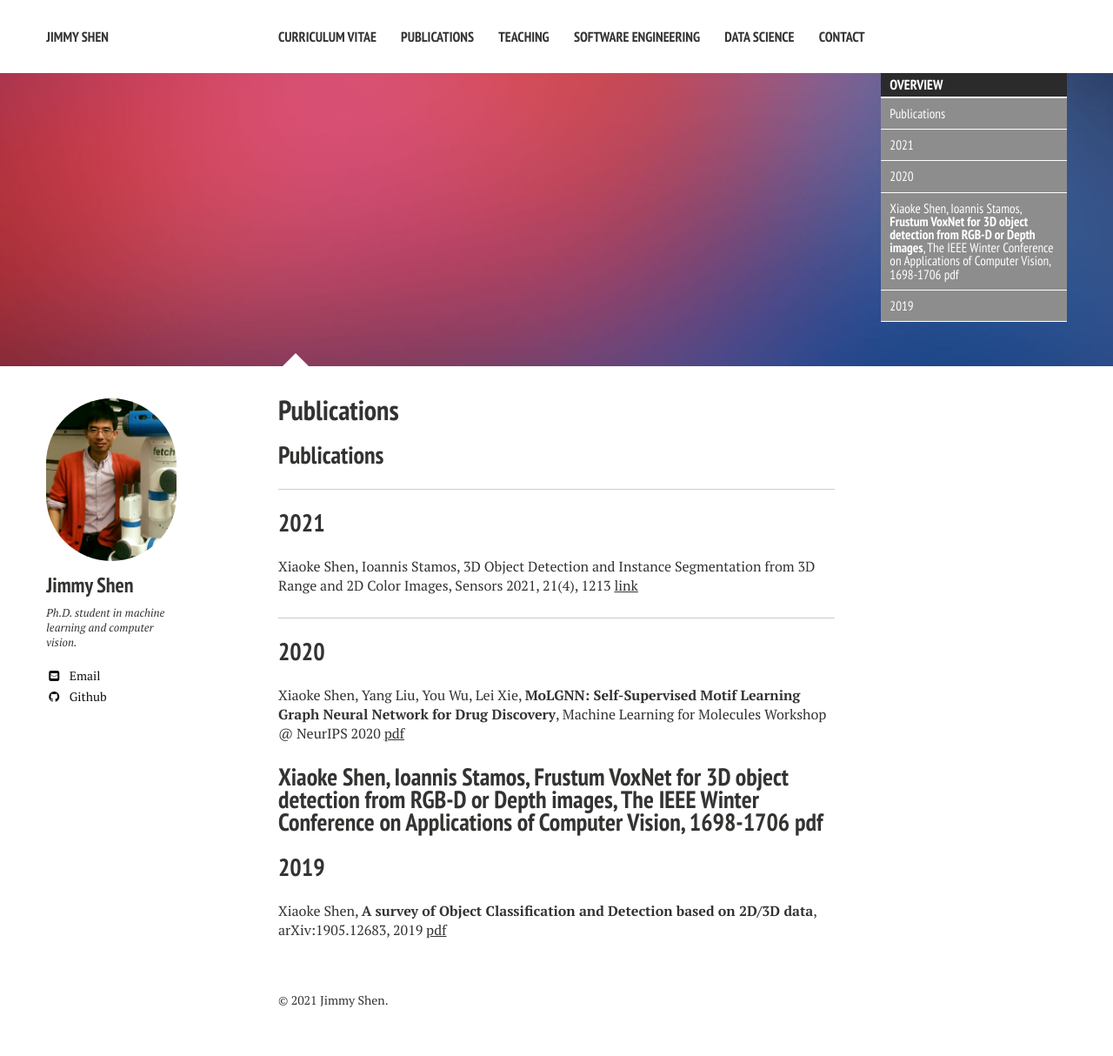
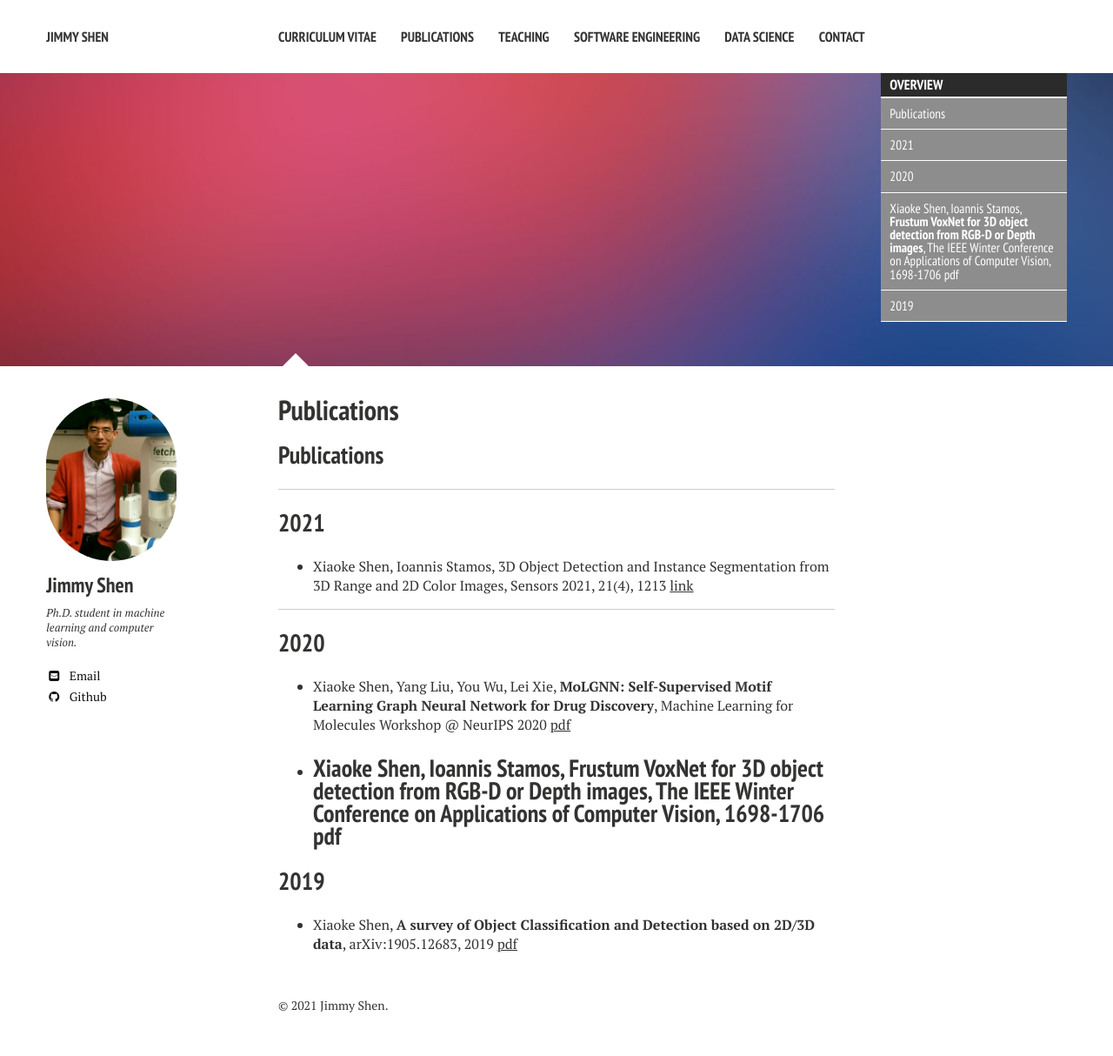
Before and after one commit to xiaokeshen/xiaokeshen.github.io, a Jekyll site: the page built from publications/index.md, in a window 1280 px wide. Shown: the whole page at 87% size. Built offline with Jekyll 4.4.1, drawn with Linux system fonts in a browser that asks for light colours; nearby versions of some CDN libraries.

Commit message:
Uodate publishtion format

```diff
--- a/publications/index.md
+++ b/publications/index.md
@@ -22,15 +22,15 @@ image:
 ---
 
 ## 2021
-Xiaoke Shen, Ioannis Stamos, 3D Object Detection and Instance Segmentation from 3D Range and 2D Color Images, Sensors 2021, 21(4), 1213 [link](https://www.mdpi.com/992748)
+- Xiaoke Shen, Ioannis Stamos, 3D Object Detection and Instance Segmentation from 3D Range and 2D Color Images, Sensors 2021, 21(4), 1213 [link](https://www.mdpi.com/992748)
 
 ---
 
 ## 2020
-Xiaoke Shen, Yang Liu, You Wu, Lei Xie, **MoLGNN: Self-Supervised Motif Learning Graph Neural Network for Drug Discovery**, Machine Learning for Molecules Workshop @ NeurIPS 2020 [pdf](https://ml4molecules.github.io/papers2020/ML4Molecules_2020_paper_4.pdf)
+- Xiaoke Shen, Yang Liu, You Wu, Lei Xie, **MoLGNN: Self-Supervised Motif Learning Graph Neural Network for Drug Discovery**, Machine Learning for Molecules Workshop @ NeurIPS 2020 [pdf](https://ml4molecules.github.io/papers2020/ML4Molecules_2020_paper_4.pdf)
 
-Xiaoke Shen, Ioannis Stamos, **Frustum VoxNet for 3D object detection from RGB-D or Depth images**, The IEEE Winter Conference on Applications of Computer Vision, 1698-1706 [pdf](https://arxiv.org/pdf/1910.05483.pdf)
+- Xiaoke Shen, Ioannis Stamos, **Frustum VoxNet for 3D object detection from RGB-D or Depth images**, The IEEE Winter Conference on Applications of Computer Vision, 1698-1706 [pdf](https://arxiv.org/pdf/1910.05483.pdf)
 ---
 
 ## 2019
-Xiaoke Shen, **A survey of Object Classification and Detection based on 2D/3D data**,  arXiv:1905.12683, 2019 [pdf](https://arxiv.org/pdf/1905.12683.pdf)
+- Xiaoke Shen, **A survey of Object Classification and Detection based on 2D/3D data**,  arXiv:1905.12683, 2019 [pdf](https://arxiv.org/pdf/1905.12683.pdf)
```
